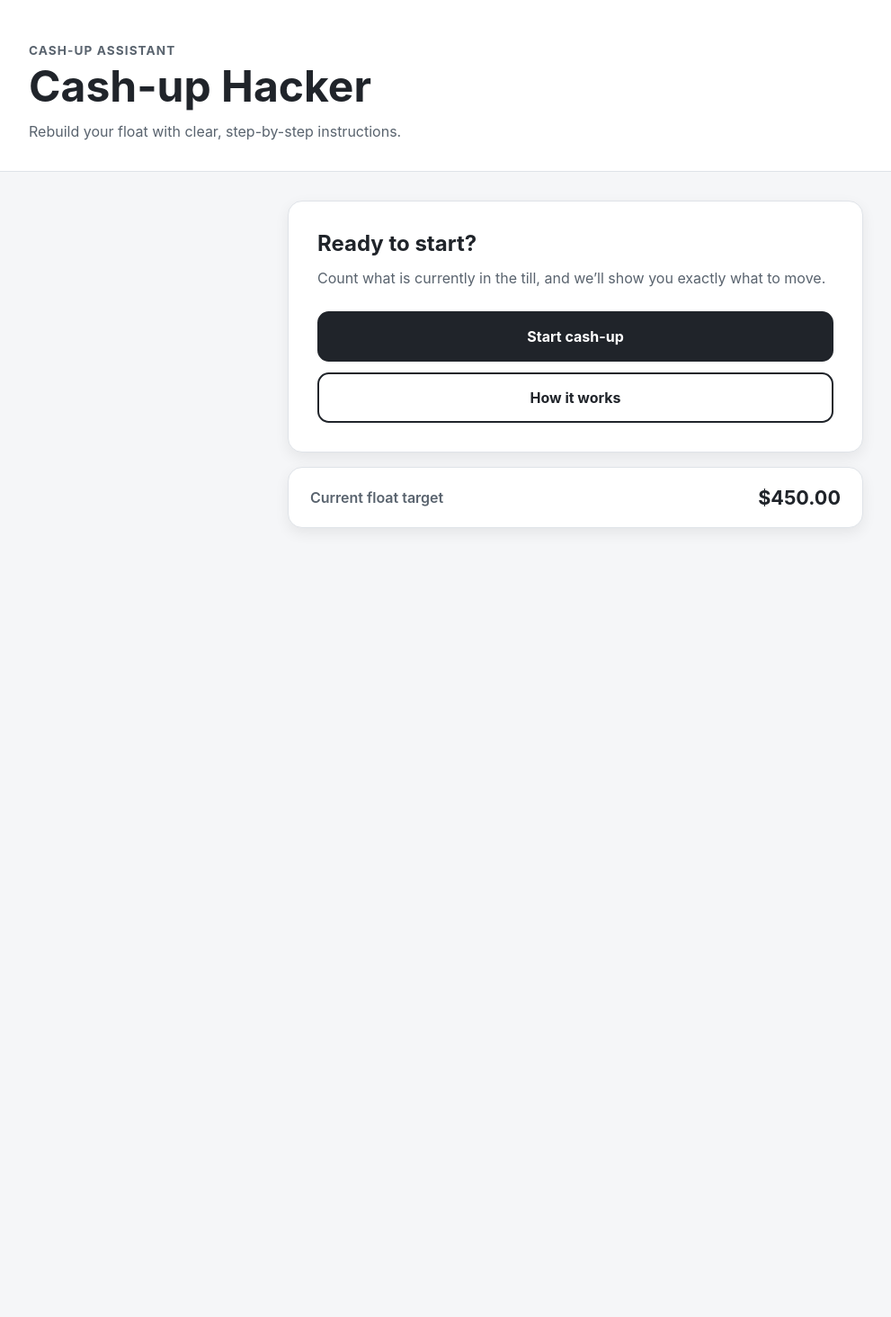
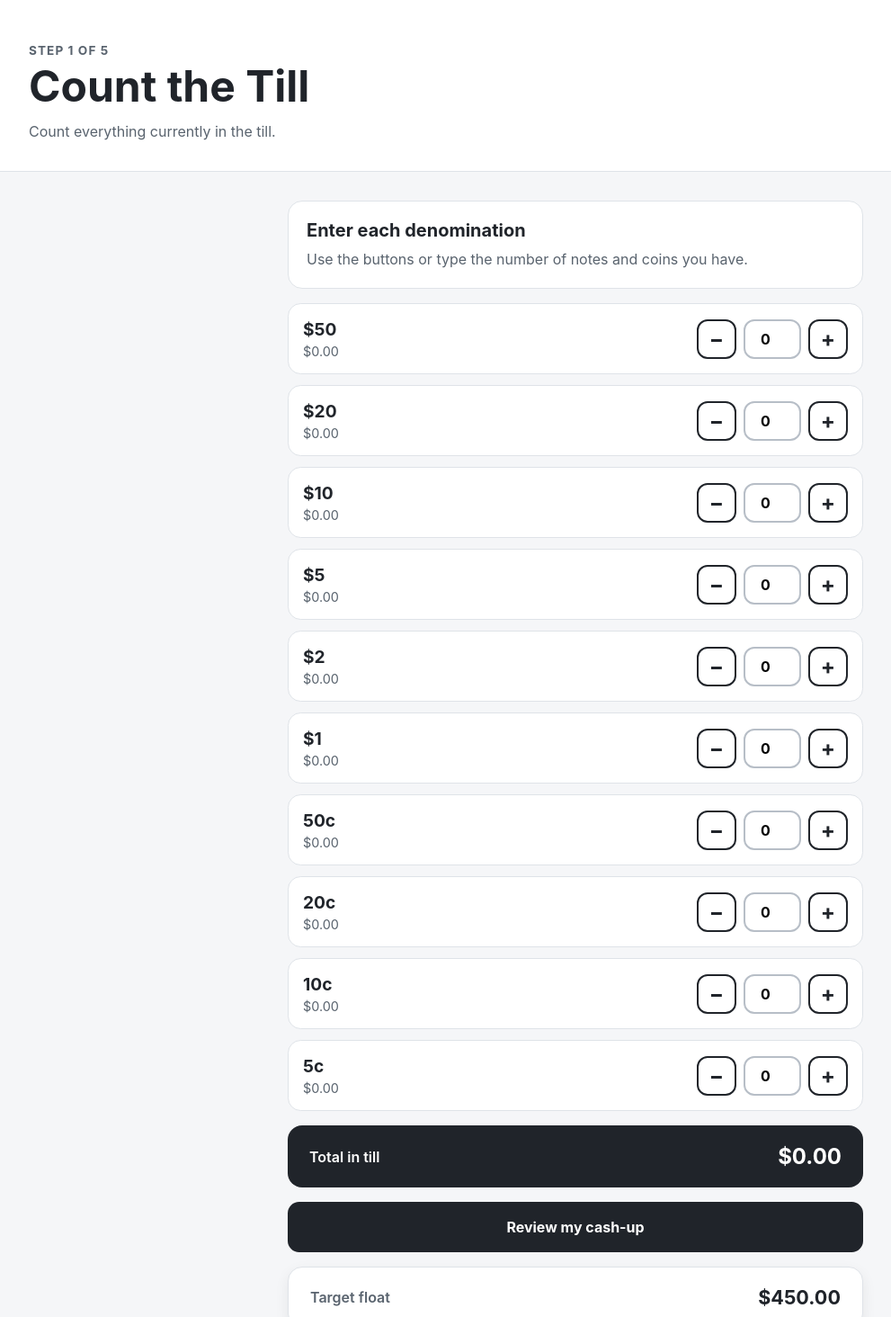
Before and after one commit to sthom120/Cashup-Hacker, a React (Vite) app: page / in a window 1280 px wide. Shown: the top 1464 px of the page at 90% size, without its empty margins (0-991 px from the left). Before the commit the page ends 800 px from the top, so only its background shows below. Built offline with nearby package versions, Linux system fonts and the light colour scheme.

Commit message:
Build till counting screen

```diff
--- a/src/App.css
+++ b/src/App.css
@@ -155,3 +155,120 @@ button {
     padding: 2rem;
   }
 }
+
+.instruction-card {
+  margin-bottom: 1rem;
+  padding: 1.25rem;
+  background: #ffffff;
+  border: 1px solid #dfe3e8;
+  border-radius: 1rem;
+}
+
+.instruction-card h2 {
+  margin: 0 0 0.5rem;
+  font-size: 1.25rem;
+}
+
+.instruction-card p {
+  margin: 0;
+  color: #59636e;
+  line-height: 1.5;
+}
+
+.denomination-list {
+  display: grid;
+  gap: 0.75rem;
+}
+
+.denomination-row {
+  display: flex;
+  align-items: center;
+  justify-content: space-between;
+  gap: 1rem;
+  padding: 1rem;
+  background: #ffffff;
+  border: 1px solid #dfe3e8;
+  border-radius: 0.9rem;
+}
+
+.denomination-label,
+.denomination-subtotal {
+  display: block;
+}
+
+.denomination-label {
+  font-size: 1.2rem;
+}
+
+.denomination-subtotal {
+  margin-top: 0.25rem;
+  color: #59636e;
+  font-size: 0.9rem;
+}
+
+.count-controls {
+  display: flex;
+  align-items: center;
+  gap: 0.5rem;
+}
+
+.count-button {
+  width: 2.75rem;
+  height: 2.75rem;
+  border: 2px solid #20242a;
+  border-radius: 0.75rem;
+  background: #ffffff;
+  color: #20242a;
+  font-size: 1.5rem;
+  font-weight: 700;
+}
+
+.count-input {
+  width: 4rem;
+  height: 2.75rem;
+  border: 2px solid #b7bec7;
+  border-radius: 0.75rem;
+  text-align: center;
+  font-weight: 700;
+}
+
+.count-input:focus-visible,
+.count-button:focus-visible {
+  outline: 3px solid #6d7b8a;
+  outline-offset: 3px;
+}
+
+.total-card {
+  display: flex;
+  align-items: center;
+  justify-content: space-between;
+  gap: 1rem;
+  margin: 1rem 0;
+  padding: 1.25rem 1.5rem;
+  background: #20242a;
+  color: #ffffff;
+  border-radius: 1rem;
+}
+
+.total-card span {
+  font-weight: 600;
+}
+
+.total-card strong {
+  font-size: 1.5rem;
+}
+
+@media (max-width: 420px) {
+  .denomination-row {
+    align-items: flex-start;
+    flex-direction: column;
+  }
+
+  .count-controls {
+    width: 100%;
+  }
+
+  .count-input {
+    flex: 1;
+  }
+}
--- a/src/App.jsx
+++ b/src/App.jsx
@@ -1,40 +1,79 @@
+import { useState } from "react";
 import "./App.css";
+import DenominationRow from "./components/DenominationRow";
+import { denominations } from "./data/denominations";
 import {
   calculateTargetFloatTotal,
   formatCurrency,
 } from "./utils/cashCalculations";
 
 function App() {
+  const initialCounts = Object.fromEntries(
+    denominations.map((denomination) => [denomination.id, 0]),
+  );
+
+  const [counts, setCounts] = useState(initialCounts);
+
   const targetFloatTotal = calculateTargetFloatTotal();
+
+  const tillTotal = denominations.reduce((total, denomination) => {
+    const count = counts[denomination.id] ?? 0;
+
+    return total + count * denomination.valueInCents;
+  }, 0);
+
+  const updateCount = (denominationId, newCount) => {
+    setCounts((currentCounts) => ({
+      ...currentCounts,
+      [denominationId]: newCount,
+    }));
+  };
+
   return (
     <div className="app-shell">
       <header className="app-header">
-        <p className="app-eyebrow">Cash-up assistant</p>
-        <h1>Cash-up Hacker</h1>
+        <p className="app-eyebrow">Step 1 of 5</p>
+        <h1>Count the Till</h1>
         <p className="app-subtitle">
-          Rebuild your float with clear, step-by-step instructions.
+          Count everything currently in the till.
         </p>
       </header>
 
       <main className="app-content">
-        <section className="welcome-card">
-          <h2>Ready to start?</h2>
+        <section className="instruction-card">
+          <h2>Enter each denomination</h2>
           <p>
-            Count what is currently in the till, and we’ll show you exactly
-            what to move.
+            Use the buttons or type the number of notes and coins you have.
           </p>
-
-          <button type="button" className="primary-button">
-            Start cash-up
-          </button>
-
-          <button type="button" className="secondary-button">
-            How it works
-          </button>
         </section>
 
+        <section
+          className="denomination-list"
+          aria-label="Till denomination counts"
+        >
+          {denominations.map((denomination) => (
+            <DenominationRow
+              key={denomination.id}
+              denomination={denomination}
+              count={counts[denomination.id]}
+              onCountChange={(newCount) =>
+                updateCount(denomination.id, newCount)
+              }
+            />
+          ))}
+        </section>
+
+        <section className="total-card" aria-live="polite">
+          <span>Total in till</span>
+          <strong>{formatCurrency(tillTotal)}</strong>
+        </section>
+
+        <button type="button" className="primary-button">
+          Review my cash-up
+        </button>
+
         <section className="target-card">
-          <span>Current float target</span>
+          <span>Target float</span>
           <strong>{formatCurrency(targetFloatTotal)}</strong>
         </section>
       </main>
--- /dev/null
+++ b/src/components/DenominationRow.jsx
@@ -0,0 +1,66 @@
+function DenominationRow({
+  denomination,
+  count,
+  onCountChange,
+}) {
+  const decreaseCount = () => {
+    onCountChange(Math.max(0, count - 1));
+  };
+
+  const increaseCount = () => {
+    onCountChange(count + 1);
+  };
+
+  const handleInputChange = (event) => {
+    const value = Number.parseInt(event.target.value, 10);
+
+    onCountChange(Number.isNaN(value) ? 0 : Math.max(0, value));
+  };
+
+  const subtotalInCents = count * denomination.valueInCents;
+
+  return (
+    <div className="denomination-row">
+      <div>
+        <strong className="denomination-label">
+          {denomination.label}
+        </strong>
+        <span className="denomination-subtotal">
+          ${(subtotalInCents / 100).toFixed(2)}
+        </span>
+      </div>
+
+      <div className="count-controls">
+        <button
+          type="button"
+          className="count-button"
+          onClick={decreaseCount}
+          aria-label={`Remove one ${denomination.label}`}
+        >
+          −
+        </button>
+
+        <input
+          className="count-input"
+          type="number"
+          min="0"
+          step="1"
+          value={count}
+          onChange={handleInputChange}
+          aria-label={`${denomination.label} count`}
+        />
+
+        <button
+          type="button"
+          className="count-button"
+          onClick={increaseCount}
+          aria-label={`Add one ${denomination.label}`}
+        >
+          +
+        </button>
+      </div>
+    </div>
+  );
+}
+
+export default DenominationRow;
```
